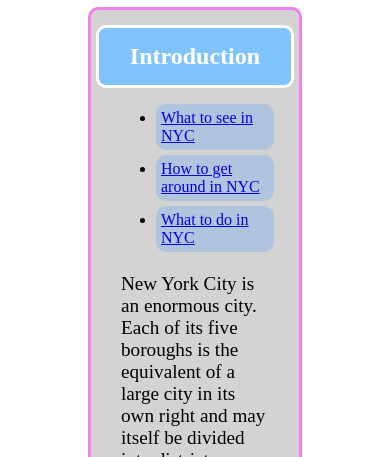
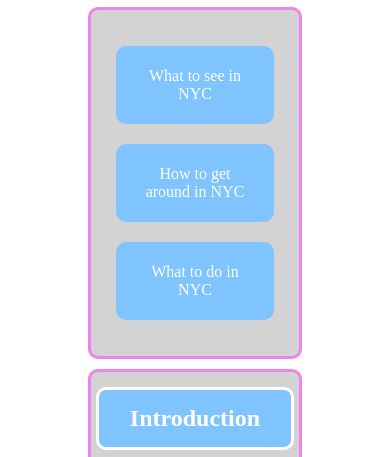
Before and after one commit to MiamiOH-IMS222C-Fall22/new-york-city-road-trip-claymartin, a plain HTML site: page index.html in a window 390 px wide. Shown: the part 387-844 px from the top of the page. Drawn offline with Linux system fonts and the light colour scheme.

Commit message:
added media query

```diff
--- a/index.html
+++ b/index.html
@@ -20,17 +20,22 @@
 <h1> Welcome to New York! </h1>
 <h1>New York City</h1>
 
+
 <div class="text">
-<h2>Introduction</h2>
-
-
- <nav>
+<nav class = "nav">
        <ul>
           <li><a href="see.html">What to see in NYC</a></li>
           <li><a href="travel.html">How to get around in NYC</a></li>
           <li><a href="do.html">What to do in NYC</a></li>
       </ul>
     </nav>
+</div>
+
+<div class="text">
+<h2>Introduction</h2>
+
+
+
 
 <p> New York City is an enormous city. Each of its five boroughs is the equivalent of a large city in its own right and may itself be divided into districts. These borough and district articles contain sightseeing, restaurant, nightlife and accommodation listings — consider printing them all. </p>
 
--- a/style.css
+++ b/style.css
@@ -43,7 +43,7 @@ li {
 
     padding: 5px 5px 5px 5px;
     margin: 5px 20px 5px 20px;
-    background-color: lightsteelblue;
+    background-color: rgb(127, 195, 255);
     border-radius: 10px;
 }
 
@@ -56,6 +56,7 @@ li {
    padding: 10px 5px 10px 5px;
    border-color:violet;
     background-color: lightgray;
+
 }
 
 
@@ -65,3 +66,46 @@ li {
   margin-right: auto;
   width: 50%;
 }
+
+.container {
+   max-width: 960px;
+   margin: 1em auto 1em auto;
+   }
+
+nav ul {
+  display: flex;
+  flex-direction: row;
+  padding: 0px;
+}
+
+nav ul li {
+  flex:1;
+  list-style-type: none;
+}
+
+nav ul li a {
+  display: block;
+  padding: 0.75em;
+  margin: 0.25em;
+  background-color: rgb(127, 195, 255);
+  color: white;
+  text-align: center;
+  text-decoration: none;
+
+}
+
+nav ul li a:hover {
+  background-color: darkgray;
+  border-radius: 10px;
+
+}
+
+@media screen and (max-width: 650px) {
+  nav ul {
+      flex-direction: column;
+      padding: 0 20px;
+      }
+  nav ul li {
+    margin:10px 0;
+    }
+}
```
